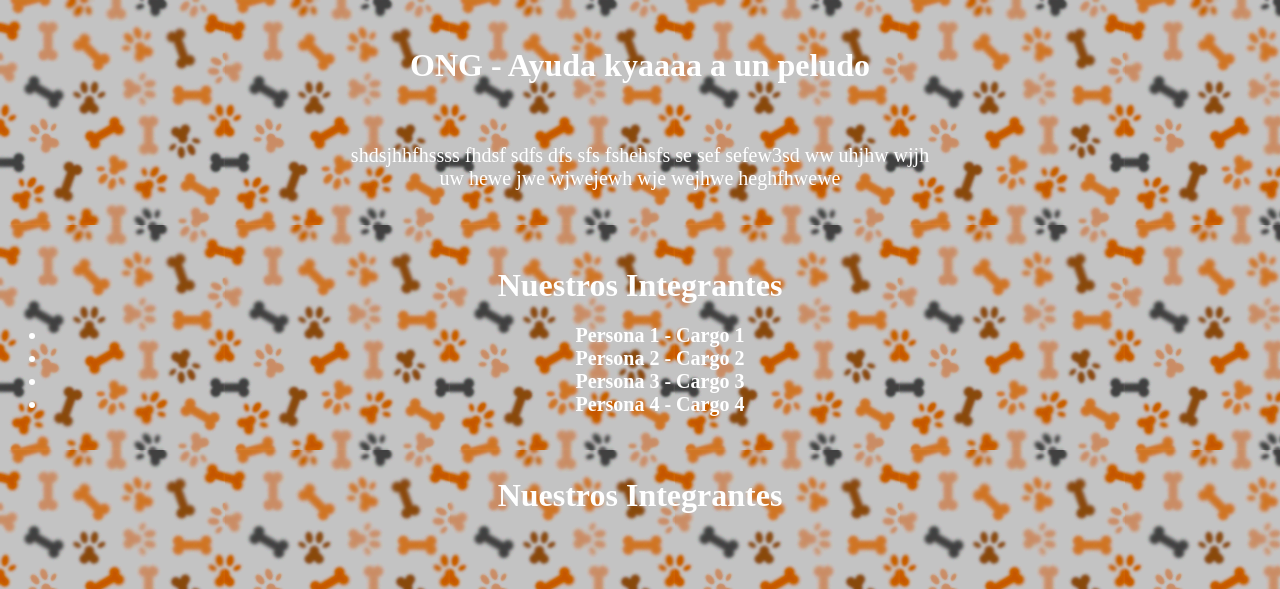
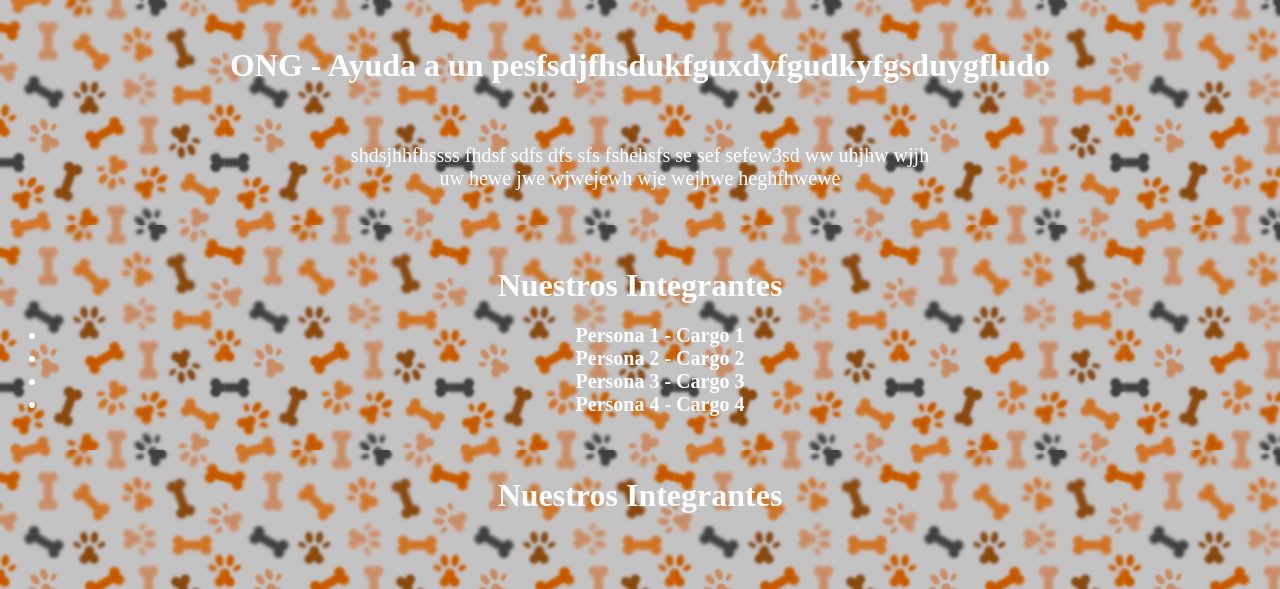
Before and after one commit to RodrigoValdes17/proyecto1, a plain HTML site: page index.html in a window 1280 px wide. Shown: the top 589 px of the page. Drawn offline with Linux system fonts and the light colour scheme.

Commit message:
added some lines

```diff
--- a/index.html
+++ b/index.html
@@ -22,7 +22,7 @@
 	<body>
 		<div>
 			<br>
-			<h1>ONG - Ayuda kyaaaa a un peludo </h1>
+			<h1>ONG - Ayuda a un pesfsdjfhsdukfguxdyfgudkyfgsduygfludo </h1>
 			<br>
 			<p style="text-align:center">shdsjhhfhssss fhdsf sdfs dfs sfs fshehsfs se sef sefew3sd ww uhjhw wjjh <br> uw hewe jwe wjwejewh wje wejhwe heghfhwewe</p>
 		</div>
```
